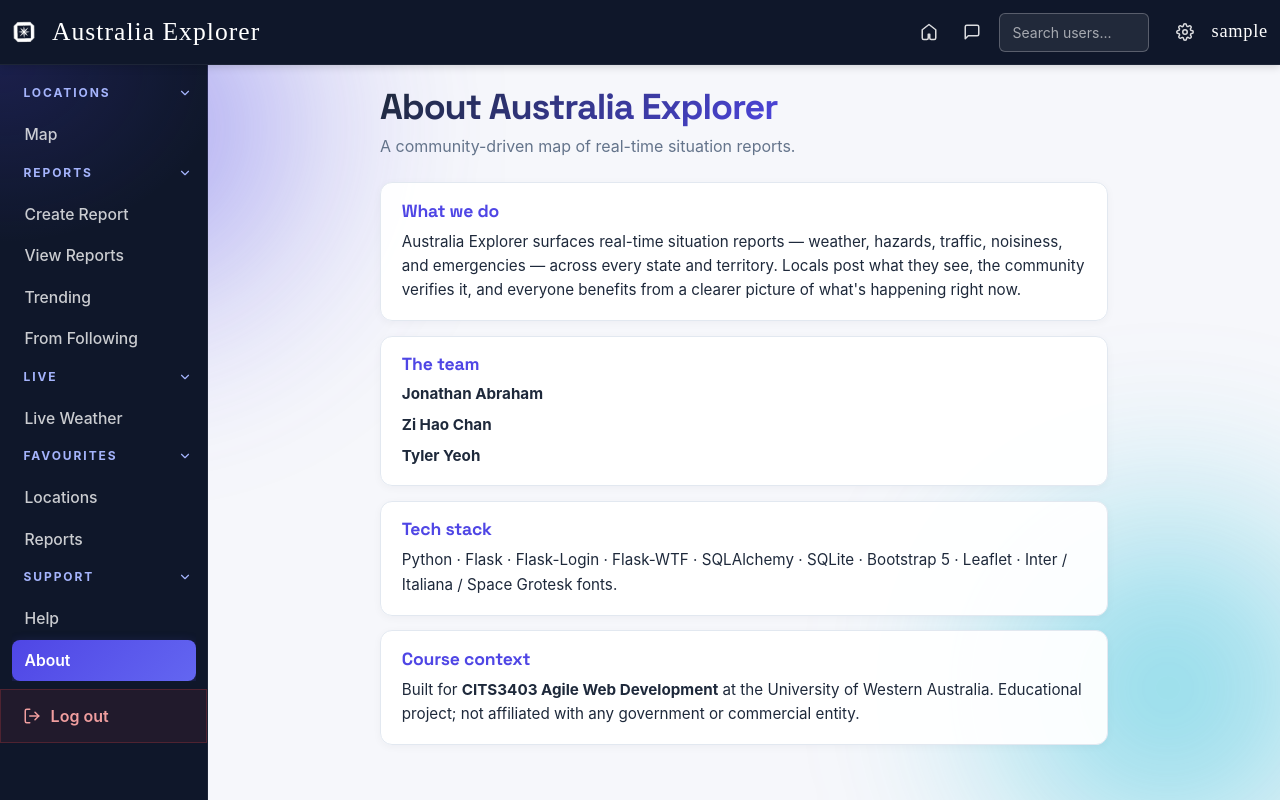
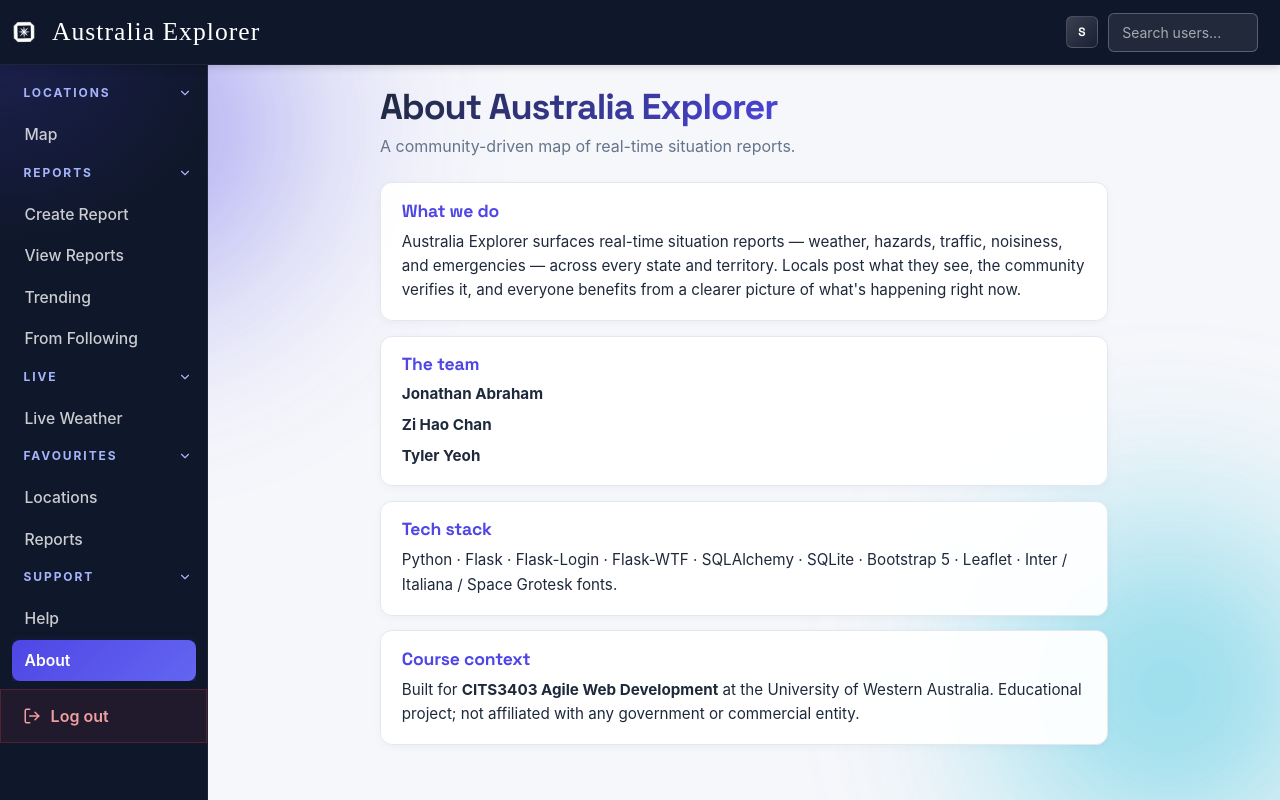
Before and after one commit to jono1762/cits3403-project, a Flask app: page /about in a window 1280 px wide. Run offline with Flask 3, Linux system fonts and the light colour scheme; the visitor is signed in with stand-in values (Sample User, id 1); data that the repository does not hold is empty; some libraries are stand-ins or nearby versions; some web fonts are replaced.

Commit message:
Re-organised profile options under clickable icon on navigation menu as more intuitive and looks less clunky.

```diff
--- a/app/static/css/navbar.css
+++ b/app/static/css/navbar.css
@@ -299,7 +299,7 @@
     position: absolute;
     top: 100%;
     left: 0;
-    width: 200px;
+    width: 150px;
     max-height: 300px;
     overflow-y: auto;
     margin-top: 4px;
@@ -323,15 +323,17 @@
 
 .app-navbar-search-results a {
     display: block;
-    padding: 0.6rem 0.8rem;
-    color: #a5b4fc;
+    padding: 0.7rem 0.9rem;
+    color: rgba(255, 255, 255, 0.78);
     text-decoration: none;
+    font-weight: 500;
+    font-size: 0.98rem;
     transition: background 0.15s ease, color 0.15s ease;
 }
 
 .app-navbar-search-results a:hover,
 .app-navbar-search-results a:focus {
-    background: rgba(79, 70, 229, 0.2);
+    background: rgba(99, 102, 241, 0.15);
     color: #fff;
     outline: none;
 }
@@ -349,6 +351,87 @@
     }
 
     .app-navbar-search-results {
-        width: 160px;
+        width: 120px;
     }
 }
+
+/* Profile dropdown button — user profile image in navbar */
+.app-navbar-profile-btn {
+    display: inline-flex;
+    align-items: center;
+    justify-content: center;
+    width: 34px;
+    height: 34px;
+    border-radius: 999px;
+    color: rgba(255, 255, 255, 0.85);
+    background: transparent;
+    border: none;
+    padding: 0;
+    transition: background 0.18s ease, color 0.18s ease, transform 0.15s ease;
+    text-decoration: none !important;
+}
+
+.app-navbar-profile-btn:hover,
+.app-navbar-profile-btn:focus {
+    background: rgba(255, 255, 255, 0.12);
+    color: #fff;
+    transform: scale(1.05);
+    box-shadow: none;
+    text-decoration: none !important;
+}
+
+.app-navbar-profile-image {
+    width: 32px;
+    height: 32px;
+    border-radius: 6px;
+    object-fit: cover;
+    border: 1px solid rgba(255, 255, 255, 0.16);
+    display: block;
+}
+
+.app-navbar-profile-initials {
+    width: 32px;
+    height: 32px;
+    border-radius: 6px;
+    display: flex;
+    align-items: center;
+    justify-content: center;
+    background: linear-gradient(135deg, rgba(255,255,255,0.18) 0%, rgba(255,255,255,0.04) 100%);
+    border: 1px solid rgba(255, 255, 255, 0.16);
+    color: #fff;
+    font-family: 'Space Grotesk', sans-serif;
+    font-weight: 700;
+    font-size: 0.75rem;
+    text-transform: uppercase;
+    overflow: hidden;
+}
+
+/* Profile dropdown menu styling */
+.app-navbar-profile-menu {
+    background: #1a2332;
+    border: 1px solid rgba(255, 255, 255, 0.15);
+    border-radius: 8px;
+    box-shadow: 0 4px 12px rgba(0, 0, 0, 0.3);
+    padding: 0.5rem 0;
+    width: 165px;
+    left: 0 !important;
+    right: auto !important;
+}
+
+.app-navbar-profile-menu .dropdown-item {
+    color: rgba(255, 255, 255, 0.78);
+    padding: 0.7rem 0.9rem;
+    font-weight: 500;
+    font-size: 0.98rem;
+    transition: background 0.15s ease, color 0.15s ease;
+}
+
+.app-navbar-profile-menu .dropdown-item:hover,
+.app-navbar-profile-menu .dropdown-item:focus {
+    background: rgba(99, 102, 241, 0.15);
+    color: #fff;
+}
+
+.app-navbar-profile-menu .dropdown-item {
+    font-weight: 500;
+}
--- a/app/templates/base.html
+++ b/app/templates/base.html
@@ -40,47 +40,35 @@
             </a>
 
             <div class="app-navbar-right">
-                {# small home icon — takes anyone back to the home page.
-                   Shown on every page (login, signup, map, profile, etc.) so users
-                   can always get back to the start. #}
-                <a href="{{ url_for('home_intro') }}" class="app-navbar-home" aria-label="Home" title="Home">
-                    <svg xmlns="http://www.w3.org/2000/svg" width="18" height="18" viewBox="0 0 24 24" fill="none" stroke="currentColor" stroke-width="2" stroke-linecap="round" stroke-linejoin="round" aria-hidden="true">
-                        <path d="M3 9l9-7 9 7v11a2 2 0 0 1-2 2h-4a2 2 0 0 1-2-2v-5h-2v5a2 2 0 0 1-2 2H5a2 2 0 0 1-2-2z"/>
-                    </svg>
-                </a>
                 {% if current_user.is_authenticated %}
-                    {# small message icon — quick access to /messages from anywhere.
-                       Auth-only. Red dot appears when there are unread messages. #}
-                    <a href="{{ url_for('messages_page') }}" class="app-navbar-message"
-                       aria-label="Messages" title="Messages">
-                        <svg xmlns="http://www.w3.org/2000/svg" width="18" height="18" viewBox="0 0 24 24" fill="none" stroke="currentColor" stroke-width="2" stroke-linecap="round" stroke-linejoin="round" aria-hidden="true">
-                            <path d="M21 15a2 2 0 0 1-2 2H7l-4 4V5a2 2 0 0 1 2-2h14a2 2 0 0 1 2 2z"/>
-                        </svg>
-                        <span class="app-navbar-message-dot navbar-unread-dot"
-                              {% if not unread_message_count %}hidden{% endif %}></span>
-                    </a>
+                    {# Profile dropdown menu — shows user profile image #}
+                    <div class="dropdown">
+                        <button class="btn btn-link app-navbar-profile-btn" type="button" id="profileDropdown" data-bs-toggle="dropdown" aria-expanded="false" aria-label="Profile menu">
+                            {% if current_user.avatar_filename %}
+                                <img src="{{ url_for('static', filename='uploads/' + current_user.avatar_filename) }}"
+                                     alt="Your profile picture"
+                                     class="app-navbar-profile-image">
+                            {% else %}
+                                <div class="app-navbar-profile-initials">
+                                    {{ current_user.username[0].upper() }}
+                                </div>
+                            {% endif %}
+                        </button>
+                        <ul class="dropdown-menu dropdown-menu-end app-navbar-profile-menu" aria-labelledby="profileDropdown">
+                            <li><a class="dropdown-item" href="{{ url_for('users.profile_page') }}">Profile</a></li>
+                            <li><a class="dropdown-item" href="{{ url_for('auth.settings_page') }}">Settings</a></li>
+                            <li><a class="dropdown-item" href="{{ url_for('messages_page') }}">Messages</a></li>
+                        </ul>
+                    </div>
                     {# search users input — always visible searchbar for finding users #}
-                    {% if not is_guest %}
-                        <div class="app-navbar-search-wrapper">
-                            <input type="search" id="app-navbar-search-input" class="app-navbar-search-input"
-                                   placeholder="Search users..." autocomplete="off" aria-label="Search users">
-                            <ul id="app-navbar-search-results" class="app-navbar-search-results" aria-hidden="true"></ul>
-                        </div>
-                    {% endif %}
-                    {# settings cog — quick access to /settings from anywhere.
-                       Replaces the sidebar Settings link. #}
-                    <a href="{{ url_for('auth.settings_page') }}" class="app-navbar-settings"
-                       aria-label="Settings" title="Settings">
-                        <svg xmlns="http://www.w3.org/2000/svg" width="18" height="18" viewBox="0 0 24 24" fill="none" stroke="currentColor" stroke-width="2" stroke-linecap="round" stroke-linejoin="round" aria-hidden="true">
-                            <circle cx="12" cy="12" r="3"/>
-                            <path d="M19.4 15a1.65 1.65 0 0 0 .33 1.82l.06.06a2 2 0 0 1 0 2.83 2 2 0 0 1-2.83 0l-.06-.06a1.65 1.65 0 0 0-1.82-.33 1.65 1.65 0 0 0-1 1.51V21a2 2 0 0 1-2 2 2 2 0 0 1-2-2v-.09A1.65 1.65 0 0 0 9 19.4a1.65 1.65 0 0 0-1.82.33l-.06.06a2 2 0 0 1-2.83 0 2 2 0 0 1 0-2.83l.06-.06a1.65 1.65 0 0 0 .33-1.82 1.65 1.65 0 0 0-1.51-1H3a2 2 0 0 1-2-2 2 2 0 0 1 2-2h.09A1.65 1.65 0 0 0 4.6 9a1.65 1.65 0 0 0-.33-1.82l-.06-.06a2 2 0 0 1 0-2.83 2 2 0 0 1 2.83 0l.06.06a1.65 1.65 0 0 0 1.82.33H9a1.65 1.65 0 0 0 1-1.51V3a2 2 0 0 1 2-2 2 2 0 0 1 2 2v.09a1.65 1.65 0 0 0 1 1.51 1.65 1.65 0 0 0 1.82-.33l.06-.06a2 2 0 0 1 2.83 0 2 2 0 0 1 0 2.83l-.06.06a1.65 1.65 0 0 0-.33 1.82V9a1.65 1.65 0 0 0 1.51 1H21a2 2 0 0 1 2 2 2 2 0 0 1-2 2h-.09a1.65 1.65 0 0 0-1.51 1z"/>
-                        </svg>
-                    </a>
-                    {# username links straight to the profile page now that the dropdown is gone #}
-                    <a href="{{ url_for('users.profile_page') }}" class="app-account-toggle" title="Profile">{{ current_user.username }}</a>
+                    <div class="app-navbar-search-wrapper">
+                        <input type="search" id="app-navbar-search-input" class="app-navbar-search-input"
+                               placeholder="Search users..." autocomplete="off" aria-label="Search users">
+                        <ul id="app-navbar-search-results" class="app-navbar-search-results" aria-hidden="true"></ul>
+                    </div>
                 {% elif is_guest %}
                     {# guest viewing the public map — visually shows they're not signed in #}
-                    <span class="app-account-toggle app-account-guest">Guest</span>
+                    <a href="{{ url_for('home_intro') }}" class="app-account-toggle app-account-guest">Guest</a>
                 {% endif %}
             </div>
         </div>
```
